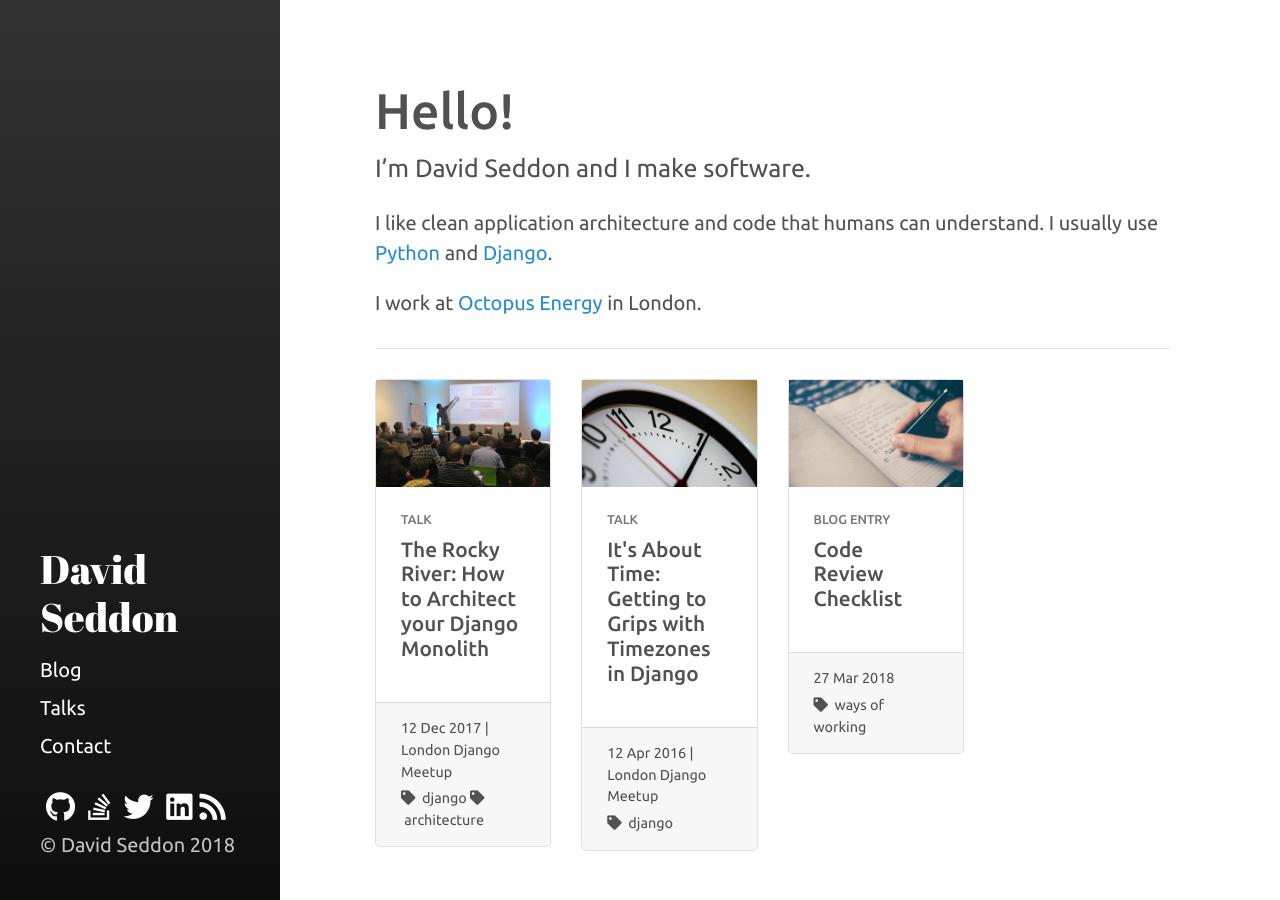
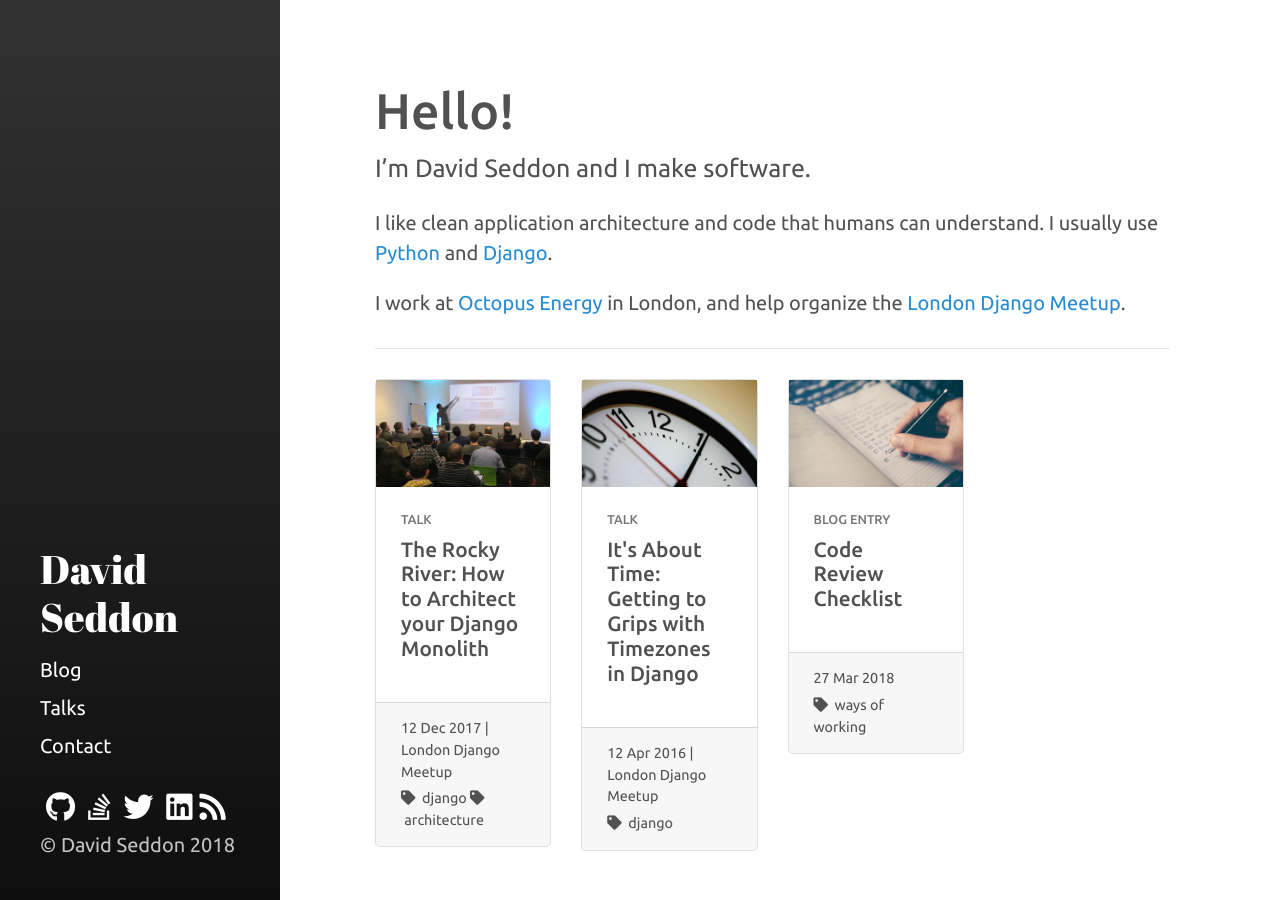
Before and after one commit to seddonym/seddonym.github.io, a Jekyll site: the page built from index.html, in a window 1280 px wide. Built offline with Jekyll 4.4.1, drawn with Linux system fonts in a browser that asks for light colours; nearby versions of some CDN libraries.

Commit message:
Mention London Django Meetup

```diff
--- a/index.html
+++ b/index.html
@@ -8,7 +8,9 @@ layout: index
     <p>I like clean application architecture and code that humans can understand.
       I usually use <a target="_blank" href='https://python.org'>Python</a> and
       <a target="_blank" href='https://djangoproject.com'>Django</a>.</p>
-    <p>I work at <a target="_blank" href="https://octopus.energy/">Octopus Energy</a> in London.</p>
+    <p>I work at <a target="_blank" href="https://octopus.energy/">Octopus Energy</a> in London, and help organize the
+      <a target="_blank" href="https://www.meetup.com/The-London-Django-Meetup-Group/">London Django Meetup</a>.
+    </p>
     <hr class="my-4">
   </div>
 </div>
```
